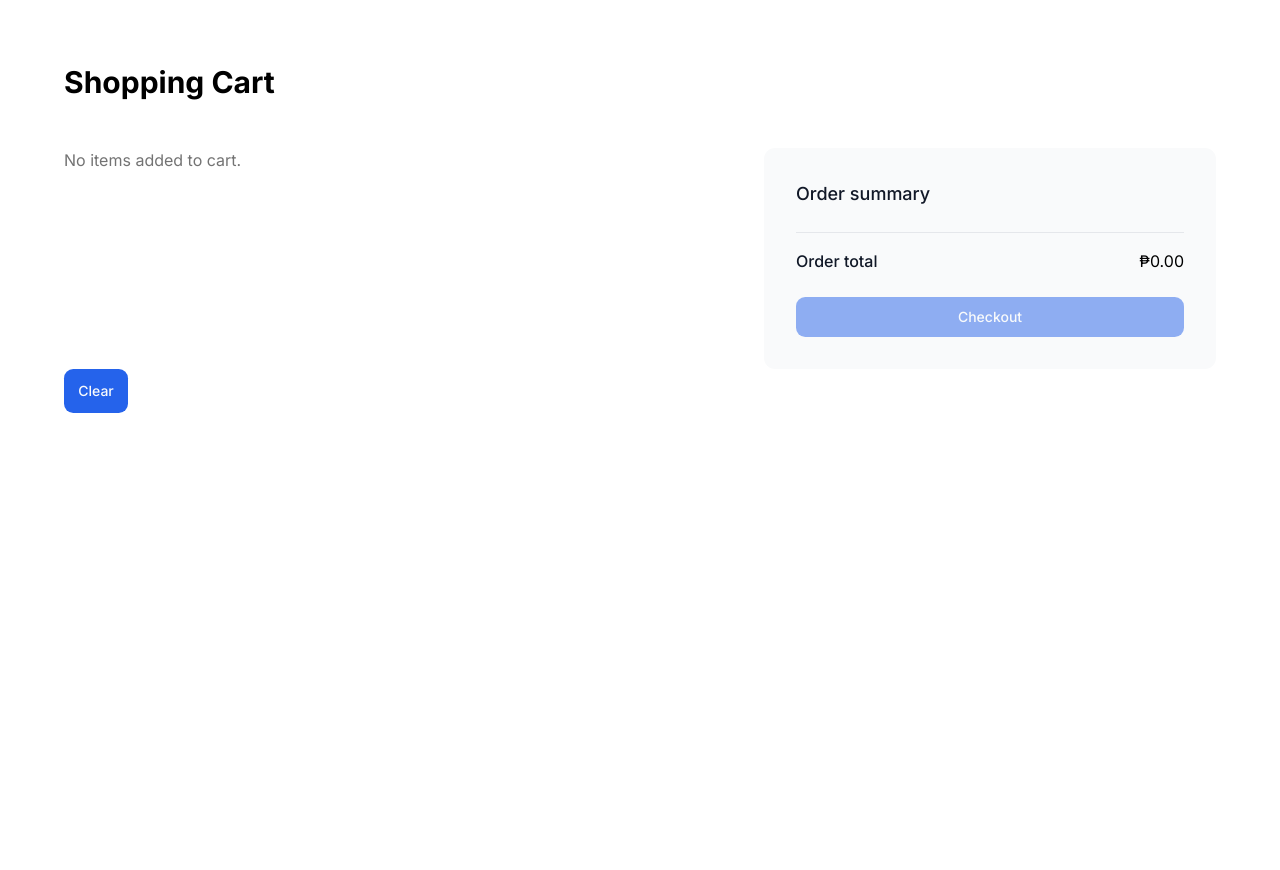
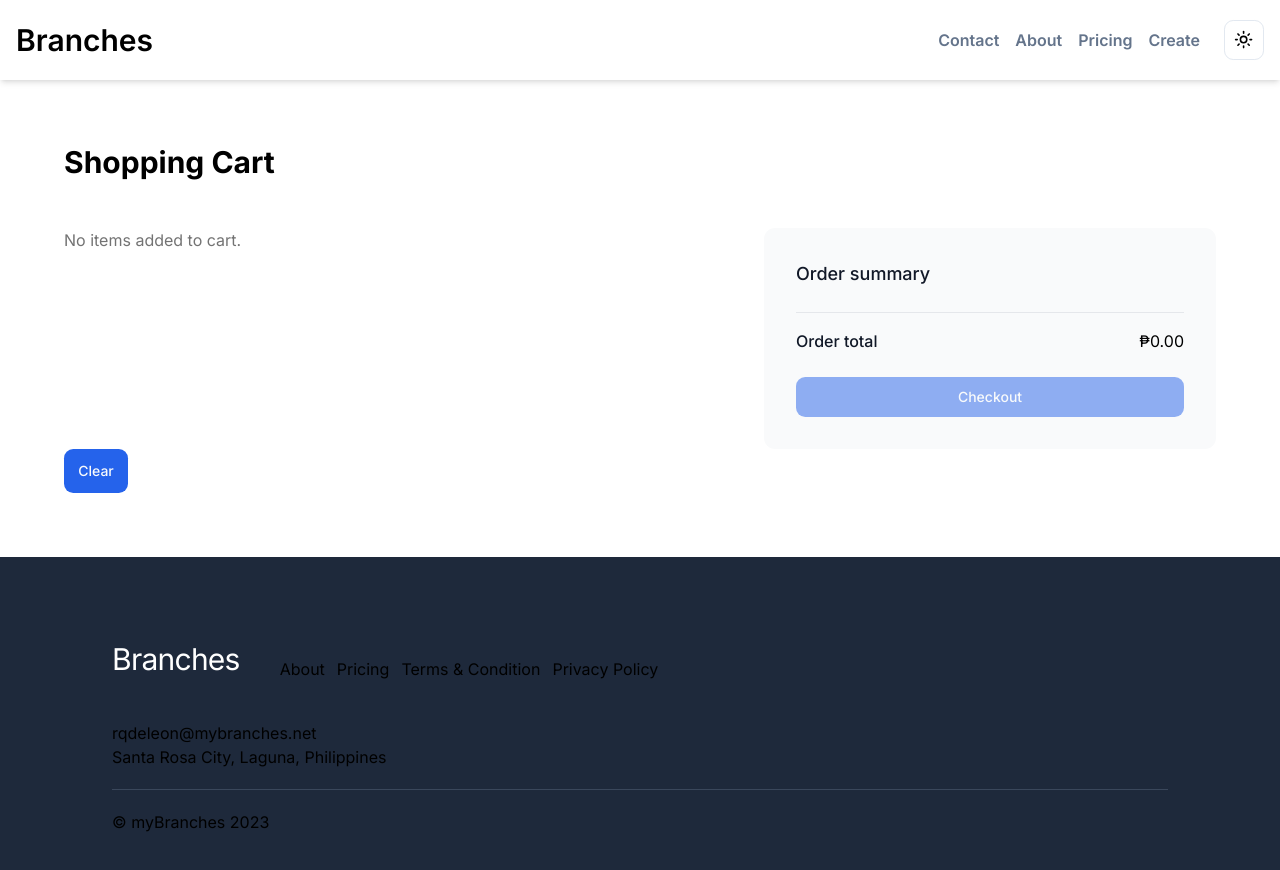
Before and after one commit to rqdewise/mybranches-blog, a Next.js app: page /cart in a window 1280 px wide. Shown: the top 870 px of the page. Before the commit the page ends 800 px from the top, so only its background shows below. Built offline with nearby package versions, Linux system fonts and the light colour scheme.

Commit message:
C:/Program Files/Git/cart font black

```diff
--- a/app/(routes)/cart/components/cart-item.tsx
+++ b/app/(routes)/cart/components/cart-item.tsx
@@ -26,7 +26,7 @@
   return (
     <li className="flex py-6 border-b">
       <div className="relative ml-4 flex flex-1 flex-col justify-between sm:ml-6">
-        <div className="absolute z-10 right-0 top-0">
+        <div className="absolute text-black z-10 right-0 top-0">
           <IconButton onClick={onRemove} icon={<X size={15} />} />
         </div>
         <div className="relative pr-9 sm:grid sm:grid-cols-2 sm:gap-x-6 sm:pr-0">
--- a/app/(routes)/cart/components/summary.tsx
+++ b/app/(routes)/cart/components/summary.tsx
@@ -45,7 +45,7 @@
         Order summary
       </h2>
       <div className="mt-6 space-y-4">
-        <div className="flex items-center justify-between border-t border-gray-200 pt-4">
+        <div className="flex items-center justify-between border-t text-black border-gray-200 pt-4">
           <div className="text-base font-medium text-gray-900">Order total</div>
          <Currency value={totalPrice} />
         </div>
--- a/app/layout.tsx
+++ b/app/layout.tsx
@@ -31,7 +31,9 @@
 				<ThemeProvider attribute="class" defaultTheme="system" enableSystem>
 					<ToastProvider />
 					<main className="overflow-hidden">
+					<Navbar />
 						{children}
+					<Footer />
 					</main>
 				</ThemeProvider>
 			</body>
--- a/app/page.tsx
+++ b/app/page.tsx
@@ -4,8 +4,7 @@
 import Features from "@/components/features";
 import MainBanner from "@/components/main-banner";
 import PricingList from "@/components/pricing-list";
-import Navbar from "@/components/navbar";
-import Footer from "@/components/footer";
+
 
 export default function Home() {
 	const prices = [
@@ -31,7 +30,7 @@
 
 	return (
 		<>
-            <Navbar />
+
 			<MainBanner />
 			<main className="container">
 				<div className="w-full flex-col items-center overflow-hidden mt-40">
@@ -45,7 +44,6 @@
 			</main>
 			<Features className="mt-20 mb-40"/>
 			<PricingList title="Branch your business with us." items={prices} />
-            <Footer />
 		</>
 	);
 }
--- a/components/footer.tsx
+++ b/components/footer.tsx
@@ -5,10 +5,10 @@
   return (
     <footer className="w-full h-full bg-slate-800 p-20">
       <div className="container ">
-        <div className="flex items-center justify-start">
+        <div className="flex-row md:flex items-center justify-start">
             <h3 className="text-3xl text-white tracking-tight">Branches</h3>
-            <nav className="ml-10">
-                <ul className="flex items-center justify-start space-x-3">
+            <nav className="md:ml-10">
+                <ul className="flex-row mt-5 md:flex sm:space-x-3">
                   <li> About </li>
                   <li> Pricing </li>
                   <li> Terms & Condition </li>
@@ -16,7 +16,7 @@
                 </ul>
             </nav>
         </div>
-      </div>
+
         <div className="flex justify-between mt-10">
           <div>
             <p>rqdeleon@mybranches.net</p>
@@ -28,6 +28,8 @@
         <div>
           <span>&copy; myBranches {new Date().getFullYear()}</span>
         </div>
+
+      </div>
     </footer>
   )
 }
```
Lines whose indentation alone changed are shown as unchanged.
